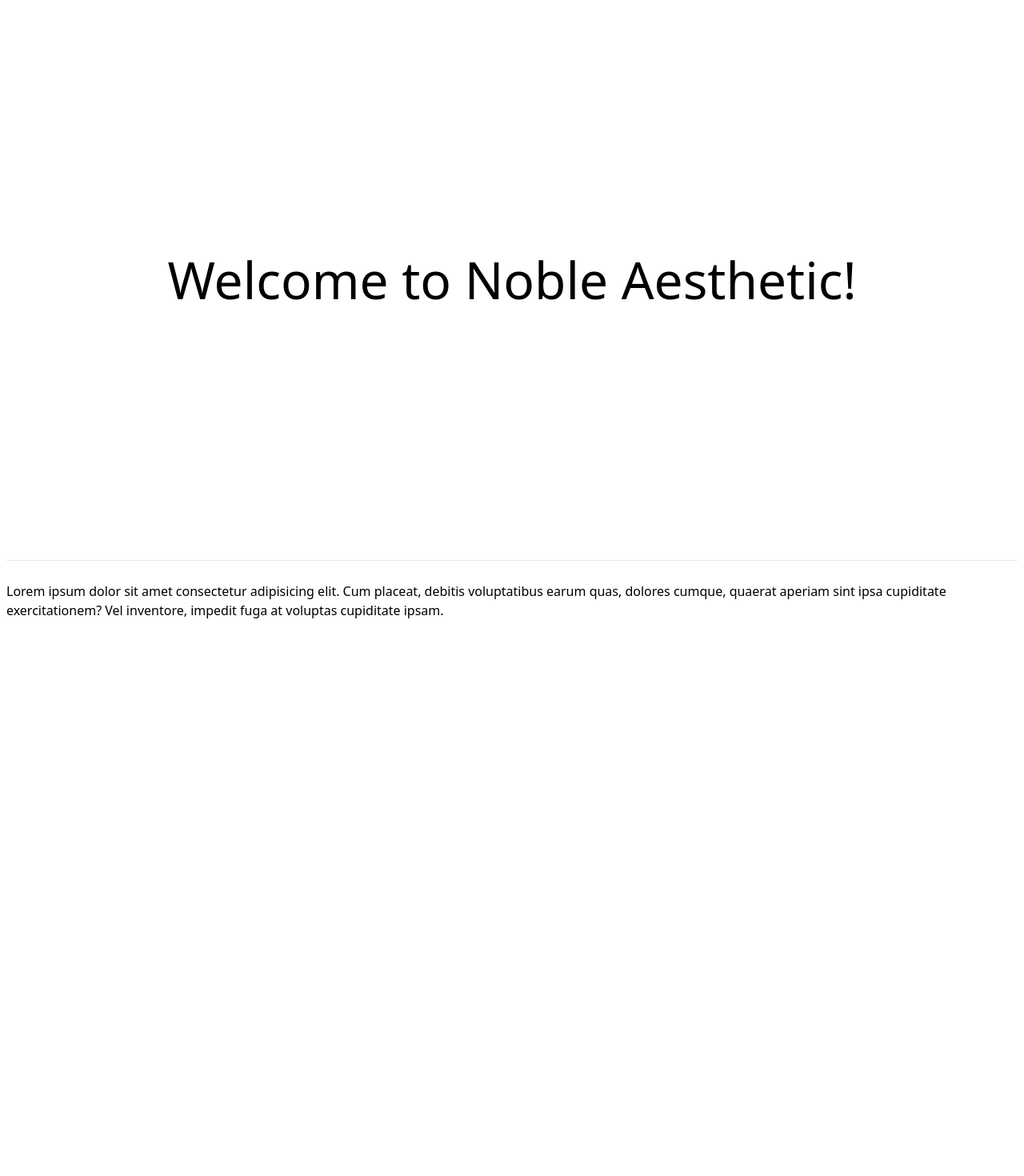
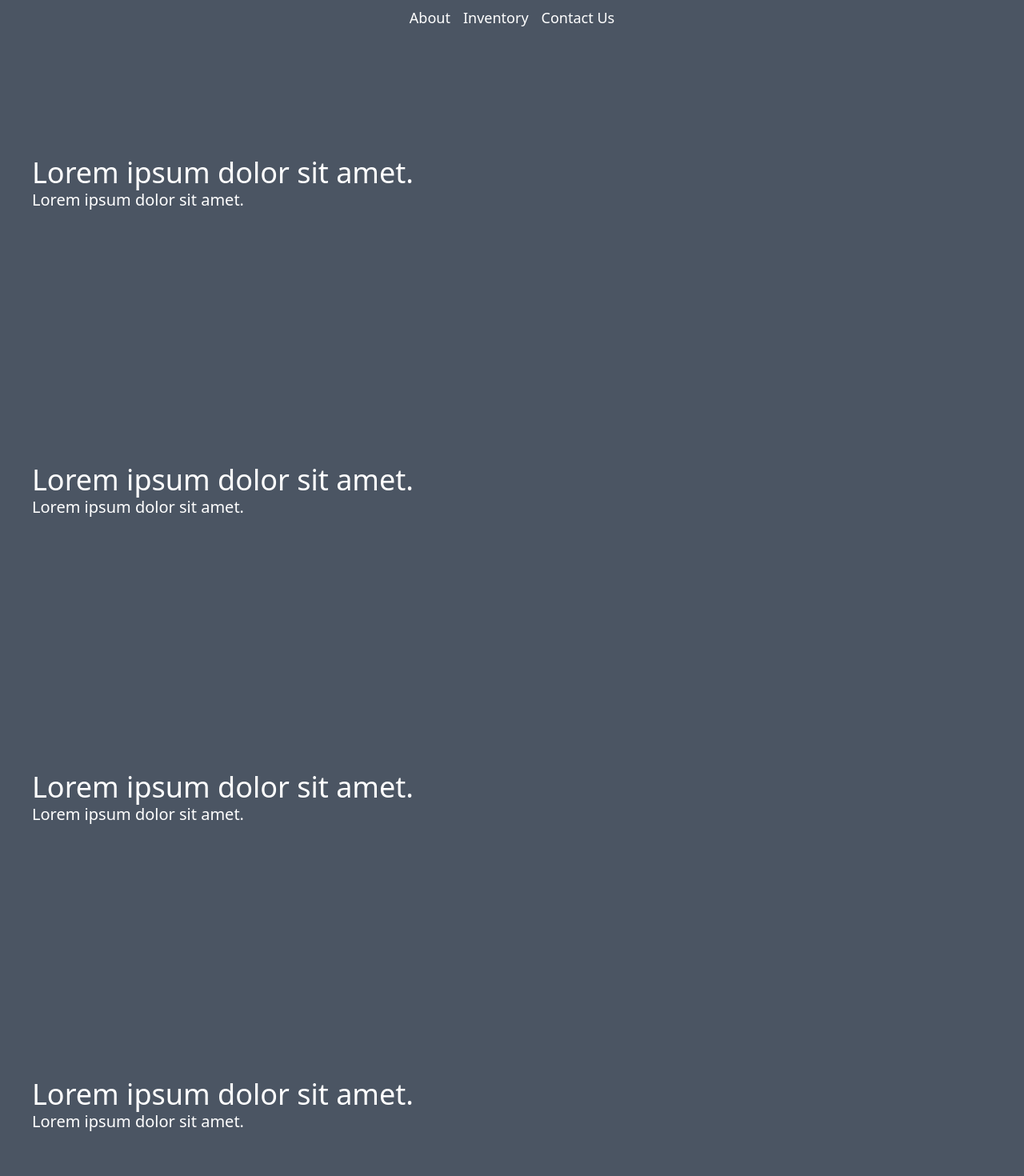
Before and after one commit to vinarius/Noble-Aesthetic, a Next.js app in the folder client/: page / in a window 1280 px wide. Shown: the top 1470 px of the page at 80% size. Before the commit the page ends 800 px from the top, so only its background shows below. Built offline with nearby package versions, Linux system fonts and the light colour scheme.

Commit message:
landing page progress

```diff
--- /dev/null
+++ b/client/components/footer.tsx
@@ -0,0 +1,9 @@
+import React, { ReactElement } from 'react';
+
+export default function Footer(): ReactElement {
+  return <>
+    <footer>
+      Lorem ipsum dolor sit amet consectetur adipisicing elit. Placeat ex iusto assumenda maxime accusamus eum adipisci sint aperiam autem. Reprehenderit natus corrupti ea minus accusamus.
+    </footer>
+  </>;
+}
--- /dev/null
+++ b/client/components/navbar.tsx
@@ -0,0 +1,27 @@
+import React, { ReactElement } from 'react';
+
+import Link from 'next/link';
+
+export default function Navbar(): ReactElement {
+  return <>
+    <header className='w-full'>
+      <nav className='w-full flex items-center justify-center bg-gray-600 text-white text-lg'>
+        <Link href="/">
+          <a className='m-2'>
+            About
+          </a>
+        </Link>
+        <Link href="/">
+          <a className='m-2'>
+            Inventory
+          </a>
+        </Link>
+        <Link href="/">
+          <a className='m-2'>
+            Contact Us
+          </a>
+        </Link>
+      </nav>
+    </header>
+  </>;
+}
--- a/client/pages/_app.tsx
+++ b/client/pages/_app.tsx
@@ -2,8 +2,18 @@ import React from 'react';
 
 import '../styles/globals.css';
 import type { AppProps } from 'next/app';
+import Navbar from '../components/navbar';
+import Footer from '../components/footer';
+
+import styles from '../styles/Home.module.css';
 
 function MyApp({ Component, pageProps }: AppProps) {
-  return <Component {...pageProps} />;
+  return (
+    <div className={styles.container}>
+      <Navbar />
+      <Component {...pageProps} />
+      <Footer />
+    </div>
+  );
 }
 export default MyApp;
--- a/client/pages/api/hello.ts
+++ /dev/null
@@ -1,13 +0,0 @@
-// Next.js API route support: https://nextjs.org/docs/api-routes/introduction
-import type { NextApiRequest, NextApiResponse } from 'next';
-
-type Data = {
-  name: string
-}
-
-export default function handler(
-  req: NextApiRequest,
-  res: NextApiResponse<Data>
-) {
-  res.status(200).json({ name: 'John Doe' });
-}
--- a/client/pages/index.tsx
+++ b/client/pages/index.tsx
@@ -1,26 +1,64 @@
 import Head from 'next/head';
 import React, { ReactElement } from 'react';
 
-import styles from '../styles/Home.module.css';
-
 export default function Home(): ReactElement {
   return (
-    <div className={styles.container}>
+    <>
       <Head>
         <title>Noble Aesthetic</title>
-        <meta name="description" content="Welcome page" />
-        <link rel="icon" href="/favicon.ico" />
+        <meta name='description' content='Welcome page' />
+        <link rel='icon' href='/favicon.ico' />
       </Head>
 
-      <main className={styles.main}>
-        <h1 className={styles.title}>
-          Welcome to Noble Aesthetic!
-        </h1>
+      <main className='w-full'>
+        {/* 1 */}
+        <div className='h-96 bg-gray-600 text-white flex items-center'>
+          <div className='grid grid-flow-col grid-cols-2 grid-rows-2 ml-10'>
+            <p className='text-4xl'>
+              Lorem ipsum dolor sit amet.
+            </p>
+            <p className='text-xl'>
+              Lorem ipsum dolor sit amet.
+            </p>
+          </div>
+        </div>
+
+        {/* 2 */}
+        <div className='h-96 bg-gray-600 text-white flex items-center'>
+          <div className='grid grid-flow-col grid-cols-2 grid-rows-2 ml-10'>
+            <p className='text-4xl'>
+              Lorem ipsum dolor sit amet.
+            </p>
+            <p className='text-xl'>
+              Lorem ipsum dolor sit amet.
+            </p>
+          </div>
+        </div>
+
+        {/* 3 */}
+        <div className='h-96 bg-gray-600 text-white flex items-center'>
+          <div className='grid grid-flow-col grid-cols-2 grid-rows-2 ml-10'>
+            <p className='text-4xl'>
+              Lorem ipsum dolor sit amet.
+            </p>
+            <p className='text-xl'>
+              Lorem ipsum dolor sit amet.
+            </p>
+          </div>
+        </div>
+
+        {/* 4 */}
+        <div className='h-96 bg-gray-600 text-white flex items-center'>
+          <div className='grid grid-flow-col grid-cols-2 grid-rows-2 ml-10'>
+            <p className='text-4xl'>
+              Lorem ipsum dolor sit amet.
+            </p>
+            <p className='text-xl'>
+              Lorem ipsum dolor sit amet.
+            </p>
+          </div>
+        </div>
       </main>
-
-      <footer className={styles.footer}>
-        Lorem ipsum dolor sit amet consectetur adipisicing elit. Cum placeat, debitis voluptatibus earum quas, dolores cumque, quaerat aperiam sint ipsa cupiditate exercitationem? Vel inventore, impedit fuga at voluptas cupiditate ipsam.
-      </footer>
-    </div>
+    </>
   );
 }
--- a/client/styles/Home.module.css
+++ b/client/styles/Home.module.css
@@ -1,121 +1,8 @@
 .container {
   min-height: 100vh;
-  padding: 0 0.5rem;
+  min-width: 100vw;
   display: flex;
   flex-direction: column;
-  justify-content: center;
   align-items: center;
   height: 100vh;
 }
-
-.main {
-  padding: 5rem 0;
-  flex: 1;
-  display: flex;
-  flex-direction: column;
-  justify-content: center;
-  align-items: center;
-}
-
-.footer {
-  width: 100%;
-  height: 100px;
-  border-top: 1px solid #eaeaea;
-  display: flex;
-  justify-content: center;
-  align-items: center;
-}
-
-.footer a {
-  display: flex;
-  justify-content: center;
-  align-items: center;
-  flex-grow: 1;
-}
-
-.title a {
-  color: #0070f3;
-  text-decoration: none;
-}
-
-.title a:hover,
-.title a:focus,
-.title a:active {
-  text-decoration: underline;
-}
-
-.title {
-  margin: 0;
-  line-height: 1.15;
-  font-size: 4rem;
-}
-
-.title,
-.description {
-  text-align: center;
-}
-
-.description {
-  line-height: 1.5;
-  font-size: 1.5rem;
-}
-
-.code {
-  background: #fafafa;
-  border-radius: 5px;
-  padding: 0.75rem;
-  font-size: 1.1rem;
-  font-family: Menlo, Monaco, Lucida Console, Liberation Mono, DejaVu Sans Mono,
-    Bitstream Vera Sans Mono, Courier New, monospace;
-}
-
-.grid {
-  display: flex;
-  align-items: center;
-  justify-content: center;
-  flex-wrap: wrap;
-  max-width: 800px;
-  margin-top: 3rem;
-}
-
-.card {
-  margin: 1rem;
-  padding: 1.5rem;
-  text-align: left;
-  color: inherit;
-  text-decoration: none;
-  border: 1px solid #eaeaea;
-  border-radius: 10px;
-  transition: color 0.15s ease, border-color 0.15s ease;
-  width: 45%;
-}
-
-.card:hover,
-.card:focus,
-.card:active {
-  color: #0070f3;
-  border-color: #0070f3;
-}
-
-.card h2 {
-  margin: 0 0 1rem 0;
-  font-size: 1.5rem;
-}
-
-.card p {
-  margin: 0;
-  font-size: 1.25rem;
-  line-height: 1.5;
-}
-
-.logo {
-  height: 1em;
-  margin-left: 0.5rem;
-}
-
-@media (max-width: 600px) {
-  .grid {
-    width: 100%;
-    flex-direction: column;
-  }
-}
```
